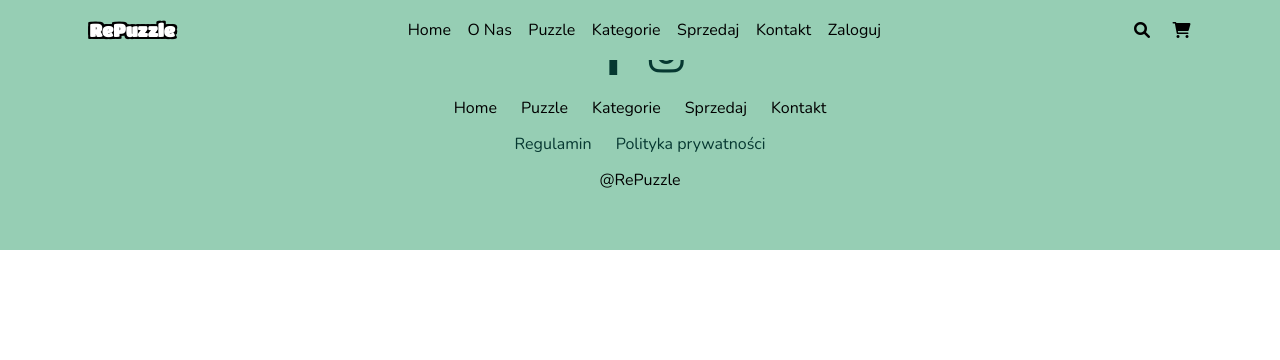
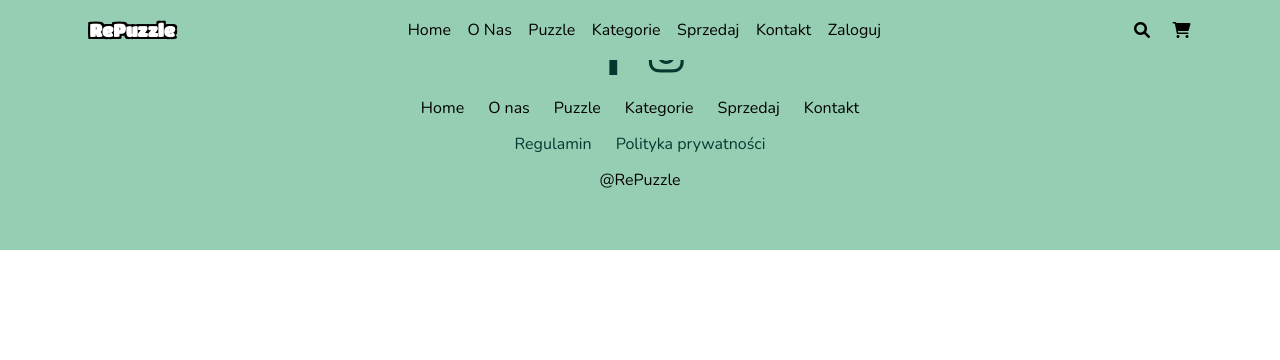
Before and after one commit to julkiea/Repuzzle, a Django app: page /login_user in a window 1280 px wide. Shown: the top 360 px of the page. Run offline with Django 5.2, Linux system fonts and the light colour scheme.

Commit message:
Update navbar and footer

```diff
--- a/website/templates/base.html
+++ b/website/templates/base.html
@@ -30,8 +30,8 @@
 
         <!-- Navbar -->
         <nav class="navbar">
-            <a href="#home">home</a>
-            <a href="#about">o nas</a>
+            <a href="{% url 'home' %}#home">home</a>
+            <a href="{% url 'home' %}#about">o nas</a>
             <a href="#">puzzle</a>
             <a href="#">kategorie</a>
             <a href="#">sprzedaj</a>
@@ -70,7 +70,8 @@
       </div>
 
       <div class="links">
-        <a href="{% url 'home' %}">Home</a>
+        <a href="{% url 'home' %}#home">Home</a>
+        <a href="{% url 'home' %}#about">O nas</a>
         <a href="#">Puzzle</a>
         <a href="#">Kategorie</a>
         <a href="#">Sprzedaj</a>
```
